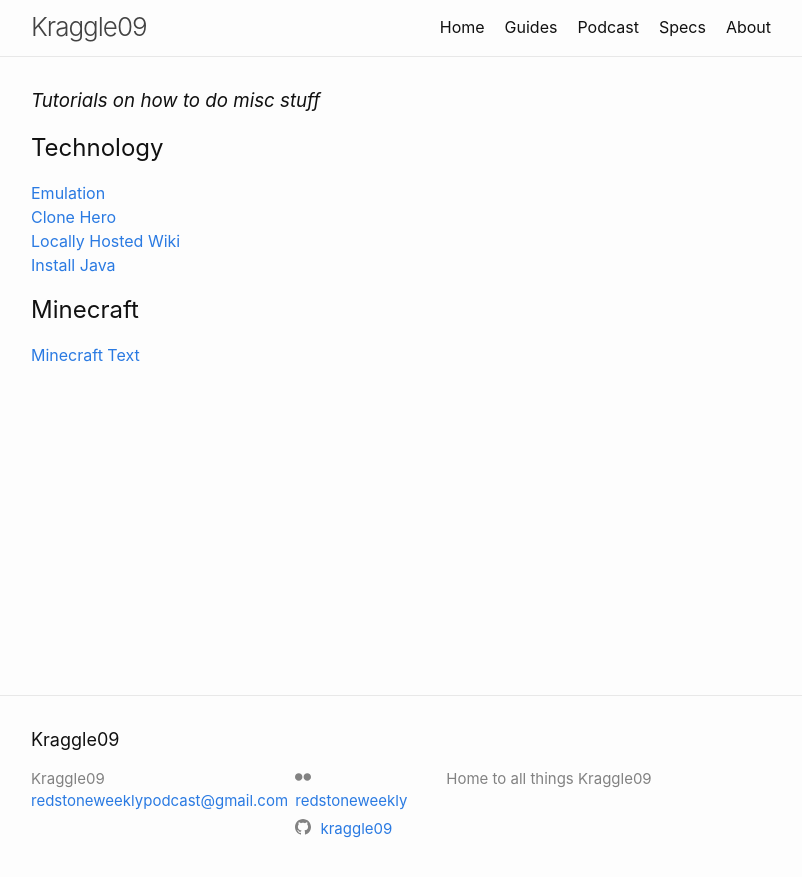
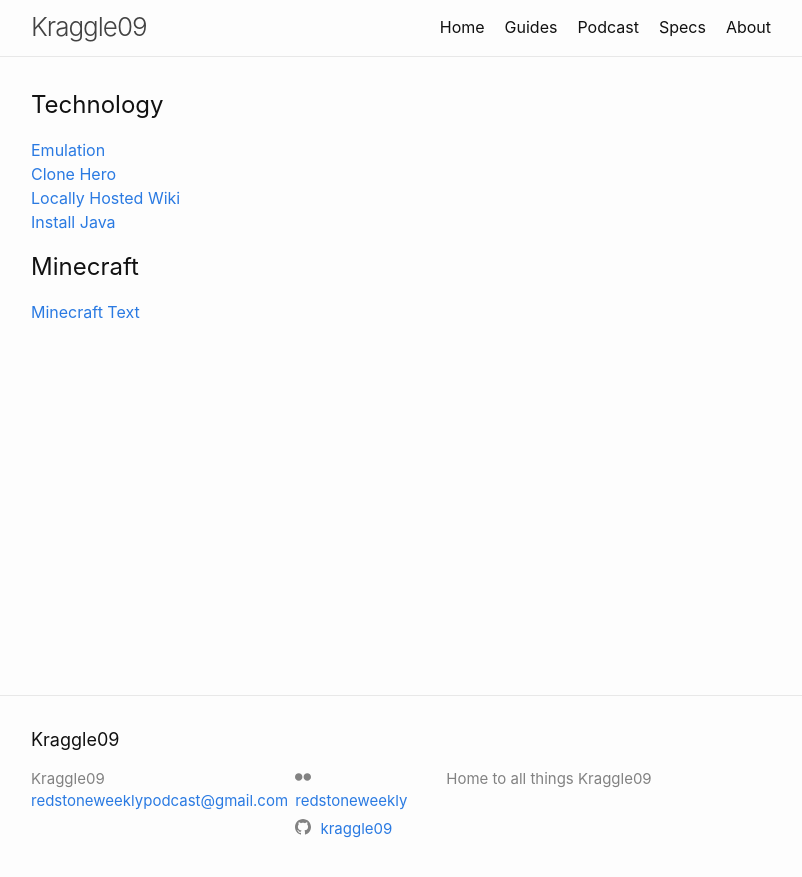
Before and after one commit to Kraggle09/kraggle09.github.io, a Jekyll site: the page built from docs/guides.markdown, in a window 1280 px wide. Shown: the top 877 px of the page, without its empty margins (239-1041 px from the left). Built offline with Jekyll 4.4.1, drawn with Linux system fonts in a browser that asks for light colours.

Commit message:
Undid last commit (8b58ae3)

```diff
--- a/docs/guides.markdown
+++ b/docs/guides.markdown
@@ -3,8 +3,6 @@
 title: Guides
 permalink: /guides/
 ---
-
-### *Tutorials on how to do misc stuff*
 
 ## Technology
 [Emulation](/guide/emulation.html)
```
